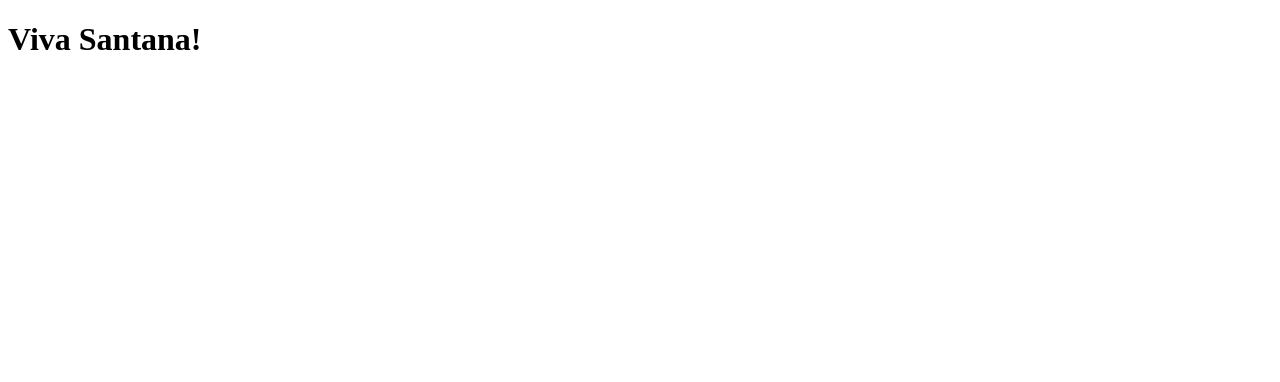
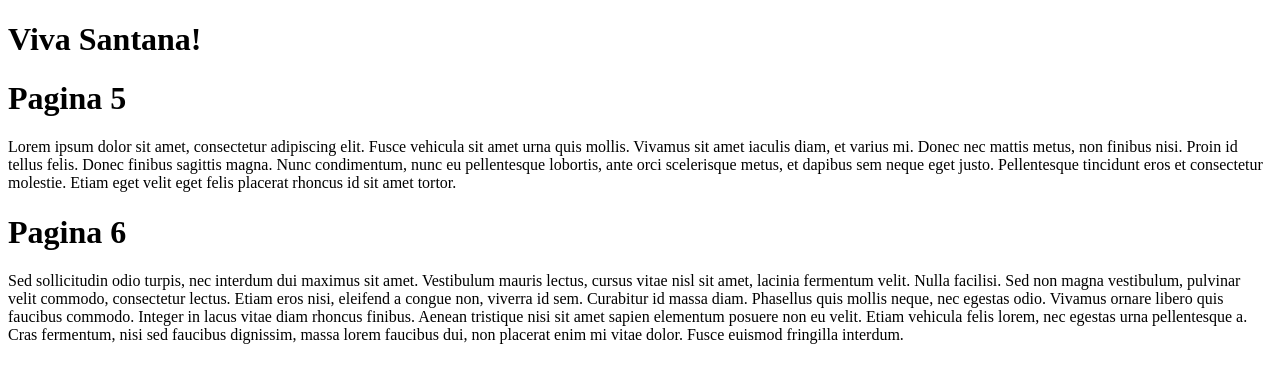
Before and after one commit to Renildo15/ExercicioNextjs, a Next.js app: page / in a window 1280 px wide. Shown: the top 382 px of the page. Built offline with nearby package versions, Linux system fonts and the light colour scheme.

Commit message:
Receita 2

```diff
--- /dev/null
+++ b/pages/Componentes/page5.js
@@ -0,0 +1,12 @@
+export function PaginaCinco(){
+    return(
+
+        <div>
+
+            <h1> Pagina 5</h1>
+
+            <p>Lorem ipsum dolor sit amet, consectetur adipiscing elit. Fusce vehicula sit amet urna quis mollis. Vivamus sit amet iaculis diam, et varius mi. Donec nec mattis metus, non finibus nisi. Proin id tellus felis. Donec finibus sagittis magna. Nunc condimentum, nunc eu pellentesque lobortis, ante orci scelerisque metus, et dapibus sem neque eget justo. Pellentesque tincidunt eros et consectetur molestie. Etiam eget velit eget felis placerat rhoncus id sit amet tortor.</p>
+
+        </div>
+    )
+}
--- /dev/null
+++ b/pages/Componentes/page6.js
@@ -0,0 +1,14 @@
+export function PaginaSeis(){
+    return(
+
+        <div>
+
+            <h1> Pagina 6</h1>
+
+            <p>
+                Sed sollicitudin odio turpis, nec interdum dui maximus sit amet. Vestibulum mauris lectus, cursus vitae nisl sit amet, lacinia fermentum velit. Nulla facilisi. Sed non magna vestibulum, pulvinar velit commodo, consectetur lectus. Etiam eros nisi, eleifend a congue non, viverra id sem. Curabitur id massa diam. Phasellus quis mollis neque, nec egestas odio. Vivamus ornare libero quis faucibus commodo. Integer in lacus vitae diam rhoncus finibus. Aenean tristique nisi sit amet sapien elementum posuere non eu velit. Etiam vehicula felis lorem, nec egestas urna pellentesque a. Cras fermentum, nisi sed faucibus dignissim, massa lorem faucibus dui, non placerat enim mi vitae dolor. Fusce euismod fringilla interdum.
+            </p>
+
+        </div>
+    )
+}
--- a/pages/index.js
+++ b/pages/index.js
@@ -1,8 +1,13 @@
+import {PaginaCinco} from "./Componentes/page5.js"
+import {PaginaSeis} from "./Componentes/page6.js"
 export default function Home(){
     return(
 
         <div>
             <h1>Viva Santana!</h1>
+
+            <PaginaCinco/>
+            <PaginaSeis/>
         </div>
     )
 }
@@ -14,4 +19,5 @@
 page3Func();
 page4Func();
 
+
 //https://next-js-lyart-mu.vercel.app link do sistema na vercel
```
Also changed, not shown: pages/pagesInt/novapagina.js (added, +22 -0 lines), pages/pagesInt/text.js (added, +33 -0 lines), 1 other file (tests, documents, lock files or other folders).
